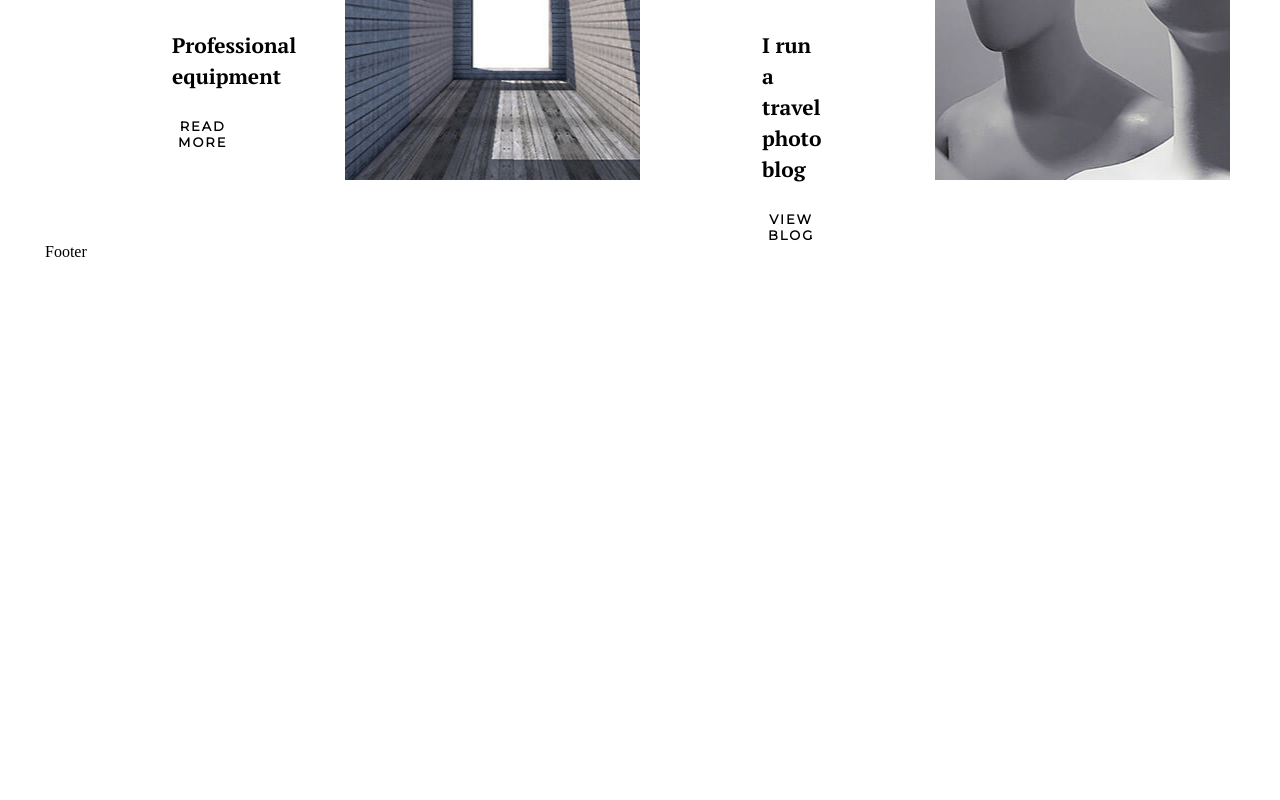
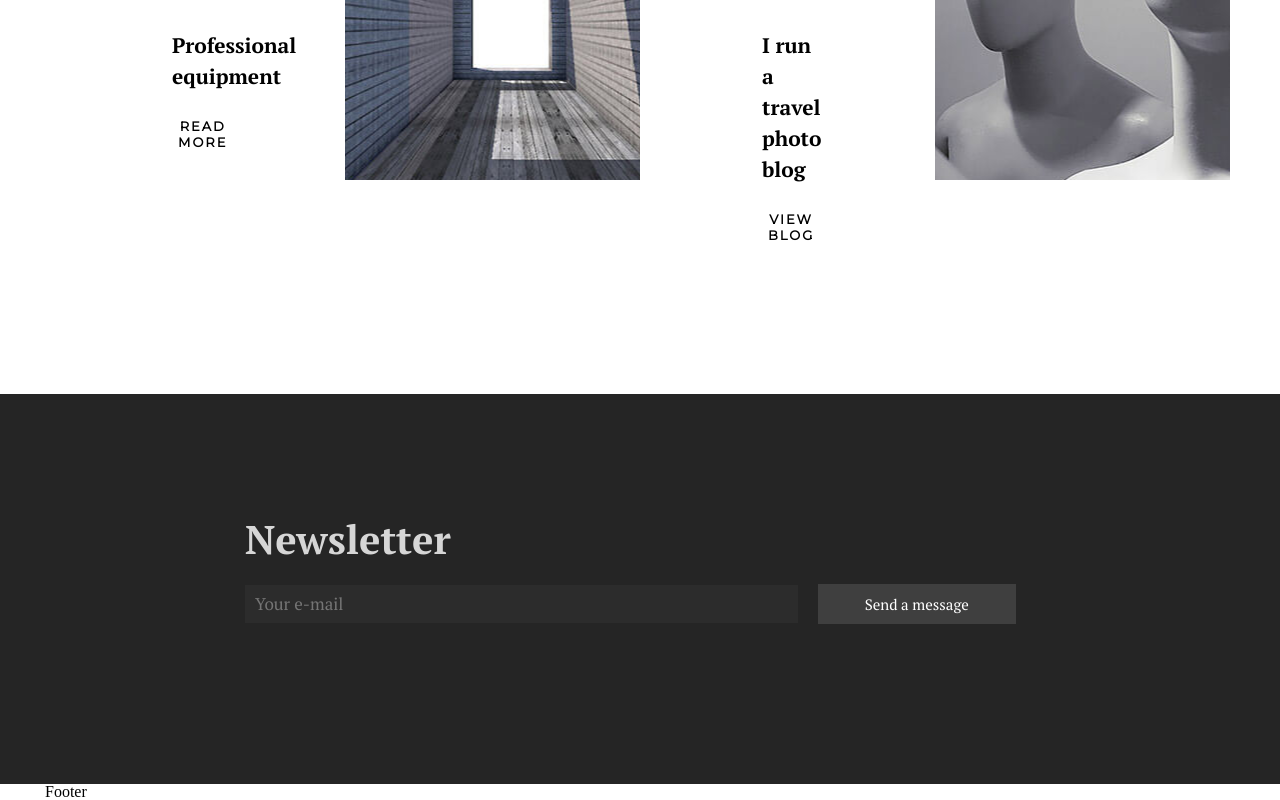
Before and after one commit to Taraskin777/react-project, a React (Create React App) app: page / in a window 1280 px wide. Shown: the part 3824-4624 px from the top of the page. Before the commit the page ends 4084 px from the top, so only its background shows below. Built offline with nearby package versions, Linux system fonts and the light colour scheme.

Commit message:
add block newsletter

```diff
--- a/src/components/I-have/i-have.css
+++ b/src/components/I-have/i-have.css
@@ -1,6 +1,7 @@
 .i-have {
    padding-left: 50px;
    padding-right: 50px;
+   padding-bottom: 150px;
 }
 
 /* top */
--- /dev/null
+++ b/src/components/Newsletter/Newsletter.js
@@ -0,0 +1,31 @@
+import React from 'react'
+import './newsletter.css'
+
+export const Newsletter = () => {
+    return (
+        <>
+            <section className="newsletter">
+                <img className="paralax"></img>
+                <div className="container">
+                    <div className="news-box">
+                        <div className="h2">Newsletter</div>
+                        <div className="send">
+                            <form>
+                                <input
+                                    type="email"
+                                    placeholder="Your e-mail"
+                                    className="input-mail"
+                                ></input>
+                                <input
+                                    type="submit"
+                                    value="Send a message"
+                                    className="mail-send"
+                                ></input>
+                            </form>
+                        </div>
+                    </div>
+                </div>
+            </section>
+        </>
+    )
+}
--- /dev/null
+++ b/src/components/Newsletter/newsletter.css
@@ -0,0 +1,64 @@
+
+.newsletter {
+   position: relative;
+   padding-top: 120px;
+    padding-bottom: 80px;
+    background-color: #252525;
+    color: rgba(255, 255, 255, 0.815);
+}
+
+.paralax {
+   background-image: url(images/paralax.png);
+   height: 100vw;
+   position: absolute;
+
+}
+.news-box {
+   max-width: 790px;
+   margin: 0 auto;
+   padding-bottom: 80px;
+}
+.h2 {
+   font-size: 40px;
+    line-height: 50px;
+    font-weight: 700;
+    margin-bottom: 20px;
+
+}
+
+
+.input-mail {
+  width: 70%;
+  height: 38px;
+  margin-right: 20px;
+  border: none;
+  background-color: rgba(44,44,44,1);
+  font-family: "PT Serif", Helvetica, Arial, sans-serif;
+  font-size: 17px;
+  padding-left: 10px;
+}
+.input-mail ::placeholder {
+
+}
+
+.mail-send {
+   height: 40px;
+   width: 25%;
+   background-color: #3f3f3f;
+   border: none;
+   color: white;
+   cursor: pointer;
+   font-family: "PT Serif", Helvetica, Arial, sans-serif;
+   font-size: 15px;
+}
+
+.send .mail-send:hover{
+background-color: aliceblue;
+transition: 0.5s;
+color: #3f3f3f;
+}
+input {
+   outline: none;
+   color: white;
+
+}
--- a/src/containers/Main/Main.js
+++ b/src/containers/Main/Main.js
@@ -2,6 +2,7 @@ import React from 'react'
 import { Greeting } from 'components/Greeting/Greeting'
 import { BlogList } from 'components/main-blog/BlogList'
 import { IHave } from 'components/I-have/I-have'
+import { Newsletter } from 'components/Newsletter/Newsletter'
 
 export const Main = () => {
     return (
@@ -9,6 +10,7 @@ export const Main = () => {
             <Greeting />
             <BlogList />
             <IHave />
+            <Newsletter/>
         </>
     )
 }
```
Also changed, not shown: src/components/Newsletter/images/paralax.png (added).
